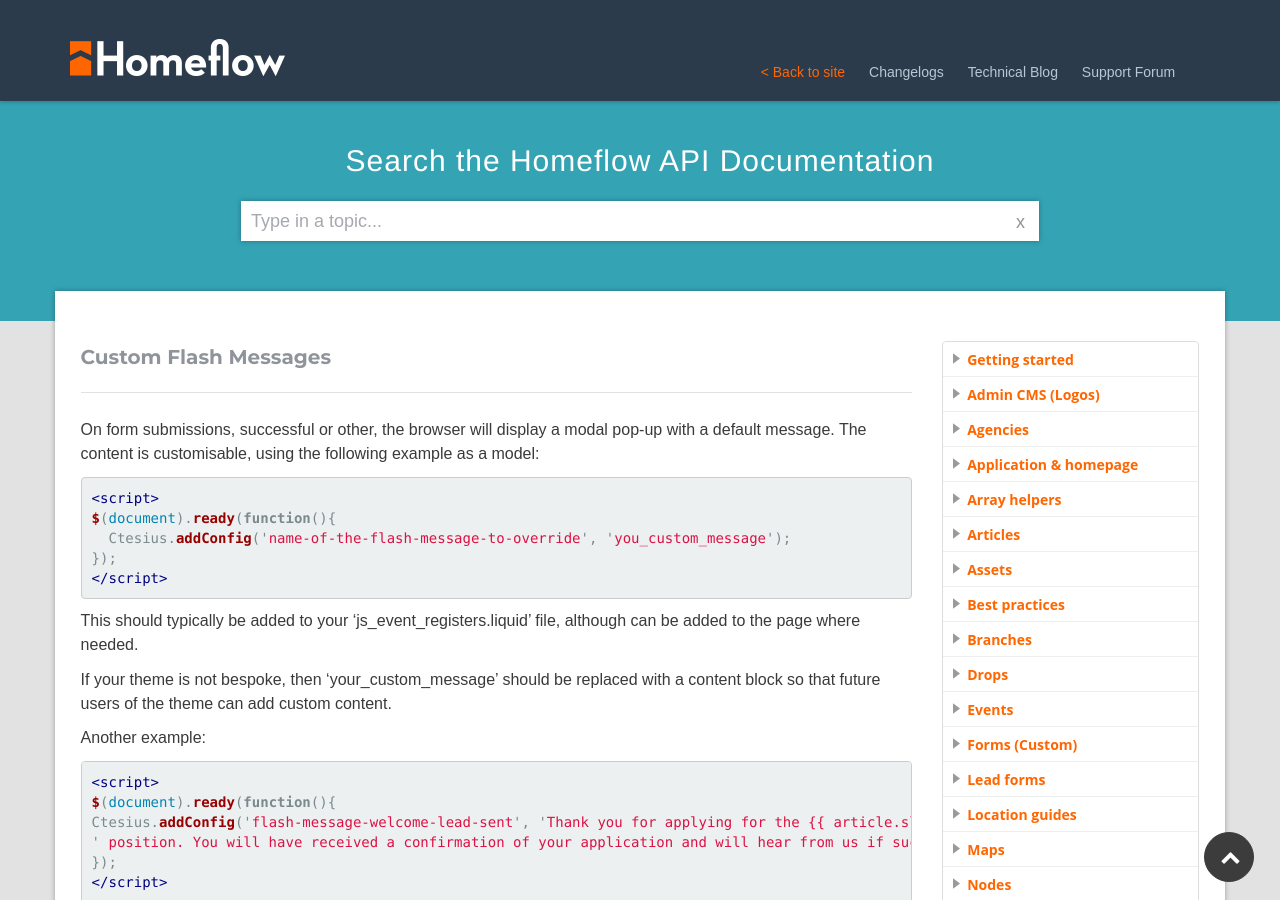
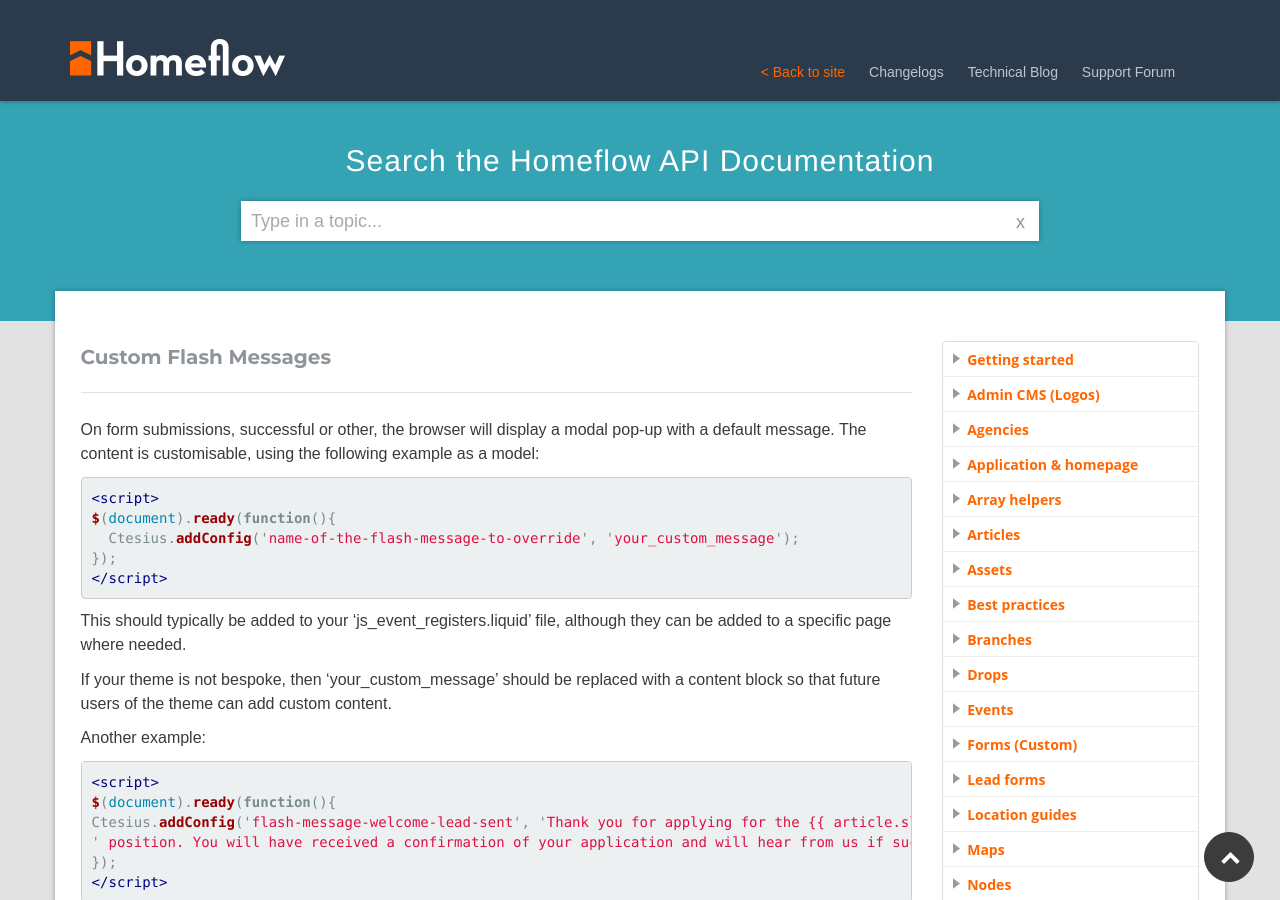
Before and after one commit to homeflow/homeflow.github.io, a Jekyll site: the page built from _posts/theme-config-options/2017-01-19-custom-flash-messages.md, in a window 1280 px wide and 900 px high. Built offline with Jekyll 4.4.1, drawn with Linux system fonts in a browser that asks for light colours.

Commit message:
custom flash messages

```diff
--- a/_posts/theme-config-options/2017-01-19-custom-flash-messages.md
+++ b/_posts/theme-config-options/2017-01-19-custom-flash-messages.md
@@ -13,14 +13,14 @@ a model:
 {% raw %}
 <script>
 $(document).ready(function(){
-  Ctesius.addConfig('name-of-the-flash-message-to-override', 'you_custom_message');
+  Ctesius.addConfig('name-of-the-flash-message-to-override', 'your_custom_message');
 });
 </script>
 {% endraw %}
 {% endhighlight %}
 
 This should typically be added to your 'js_event_registers.liquid' file, although
-can be added to the page where needed.
+they can be added to a specific page where needed.
 
 If your theme is not bespoke, then 'your_custom_message' should be replaced with
 a content block so that future users of the theme can add custom content.
@@ -40,8 +40,12 @@ Ctesius.addConfig('flash-message-welcome-lead-sent', 'Thank you for applying for
 
 This would output:
 
+{% highlight html %}
+{% raw %}
 Thank you for applying for the generic office position. You will have received a
 confirmation of your application and will hear from us if successful.
+{% endraw %}
+{% endhighlight %}
 
 Here is a list of flash message types, and the default messages which can be overriden:
 
```
